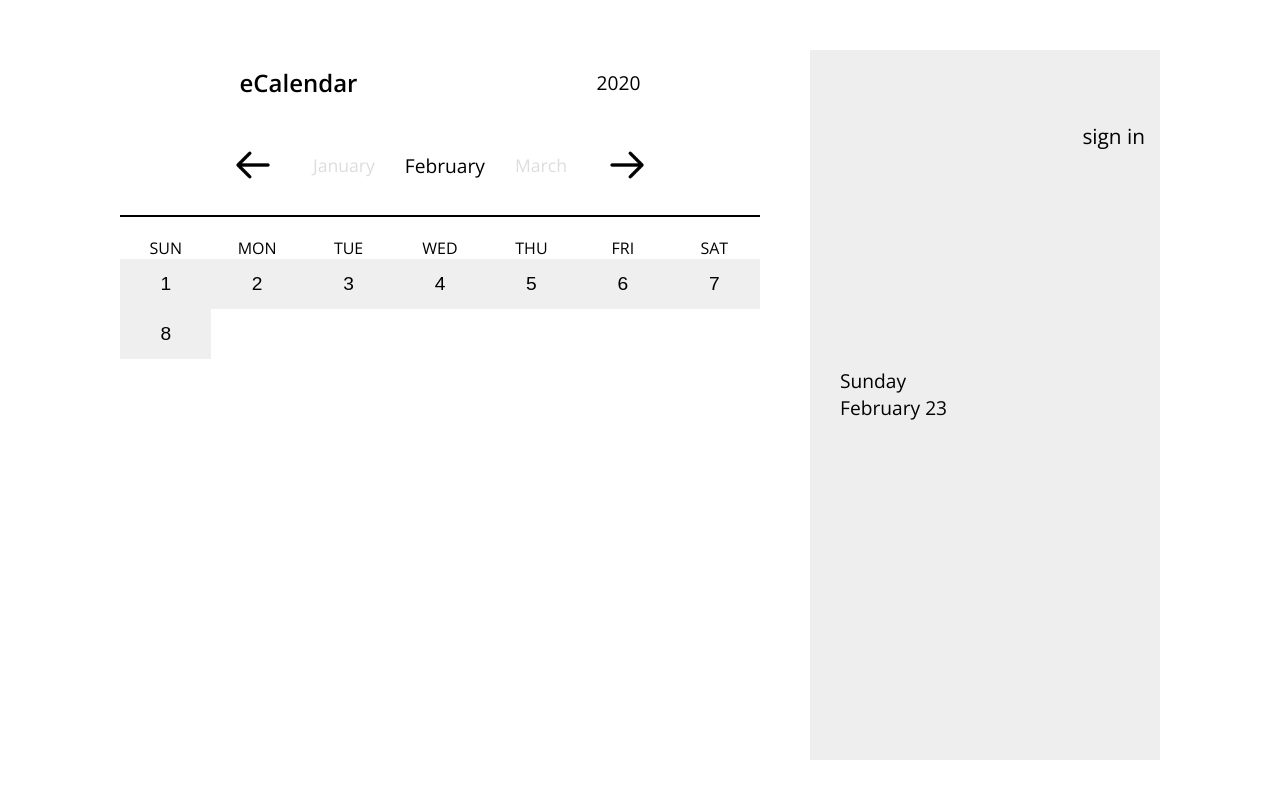
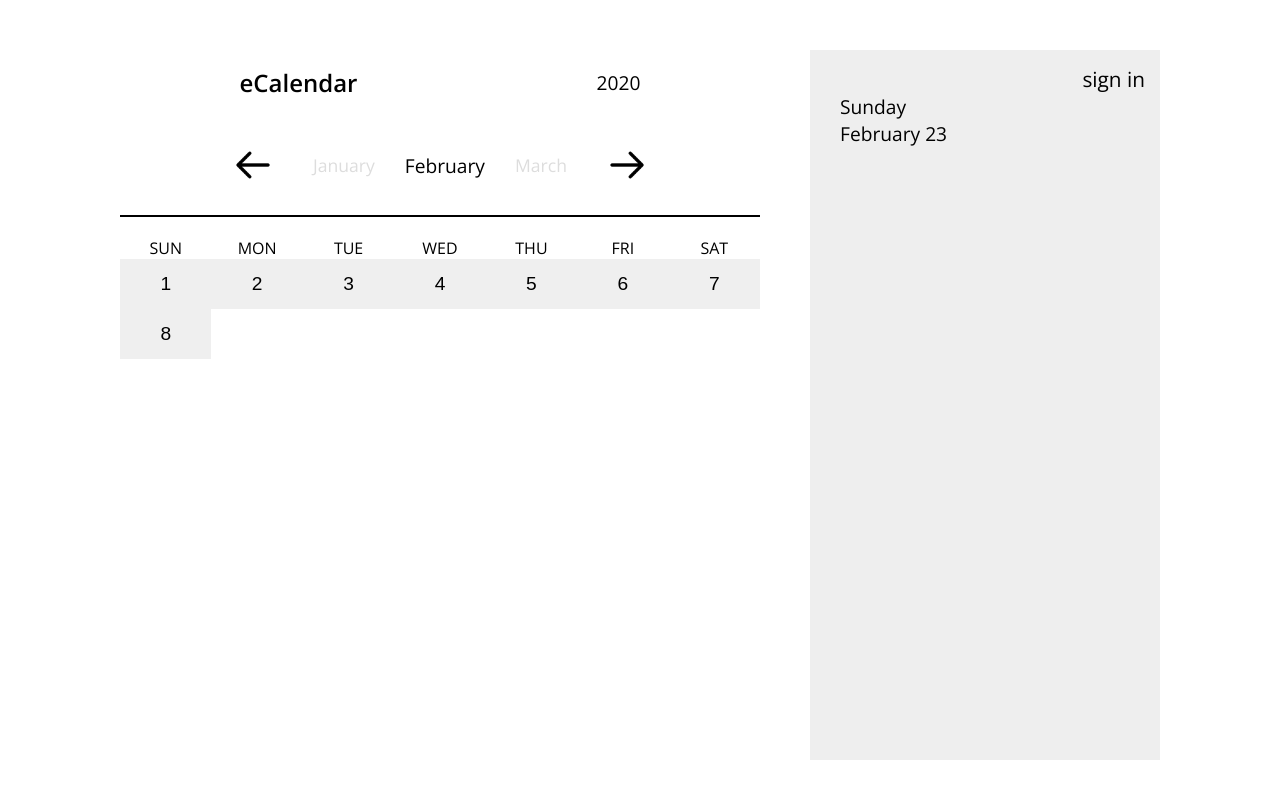
Before and after one commit to Chingu-Solo/solo-koala-159, a React (Create React App) app in the folder jalisa-tier2-ecalendar/: page / in a window 1280 px wide. Built offline with nearby package versions, Linux system fonts and the light colour scheme.

Commit message:
styling changes to events area

```diff
--- a/jalisa-tier2-ecalendar/src/components/EventsList.js
+++ b/jalisa-tier2-ecalendar/src/components/EventsList.js
@@ -13,9 +13,7 @@ const EventsList = () => {
     <EventsContainer>
       <SignIn>sign in</SignIn>
       <DayOfWeek>{getCurrentWeekday()}</DayOfWeek>
-      <MonthDate>
-        {monthDate}
-      </MonthDate>
+      <MonthDate>{monthDate}</MonthDate>
     </EventsContainer>
   );
 };
@@ -23,37 +21,29 @@ const EventsList = () => {
 export default EventsList;
 
 const EventsContainer = styled.div`
-  display: grid;
+  display: block;
   width: 25%;
   height: calc(95vh - 50px);
   padding-left: 30px;
   margin-left: 50px;
-  grid-template-rows: auto auto auto 50px auto;
-  grid-template-columns: auto auto;
   background-color: #eee;
 `;
 
 const SignIn = styled.div`
-  grid-row: 1/2;
-  grid-column: 2/3;
   text-align: right;
-  align-self: center;
   font-size: 1.3em;
+  margin-top: 15px;
   margin-right: 15px;
   cursor: pointer;
 `;
 
 const DayOfWeek = styled.div`
-  grid-row: 2/3;
-  grid-column: 1/2;
   font-weight: 400;
   font-size: 1.2em;
   align-self: end;
 `;
 
 const MonthDate = styled.div`
-  grid-row: 3/4;
-  grid-column: 1/2;
   font-weight: 400;
   font-size: 1.2em;
 `;
```
